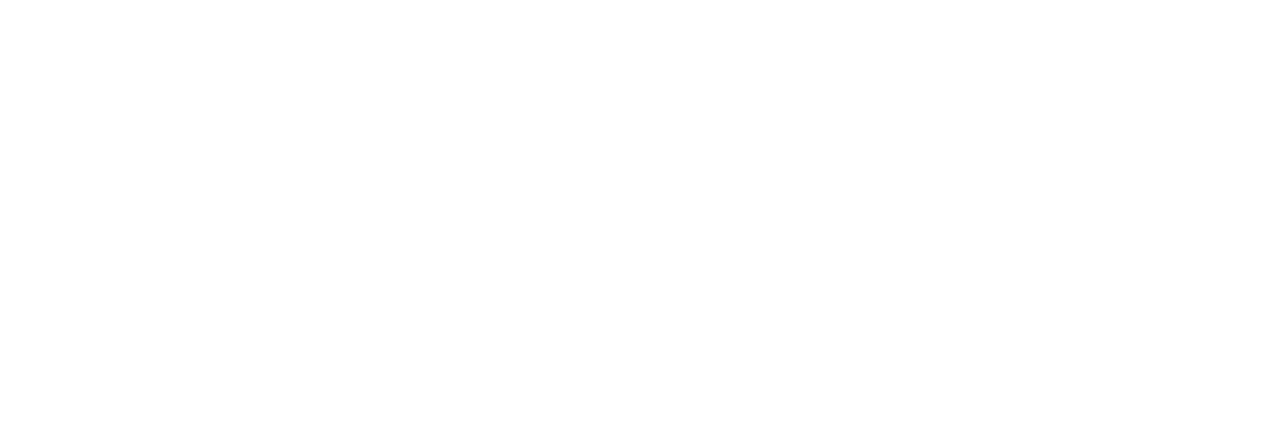
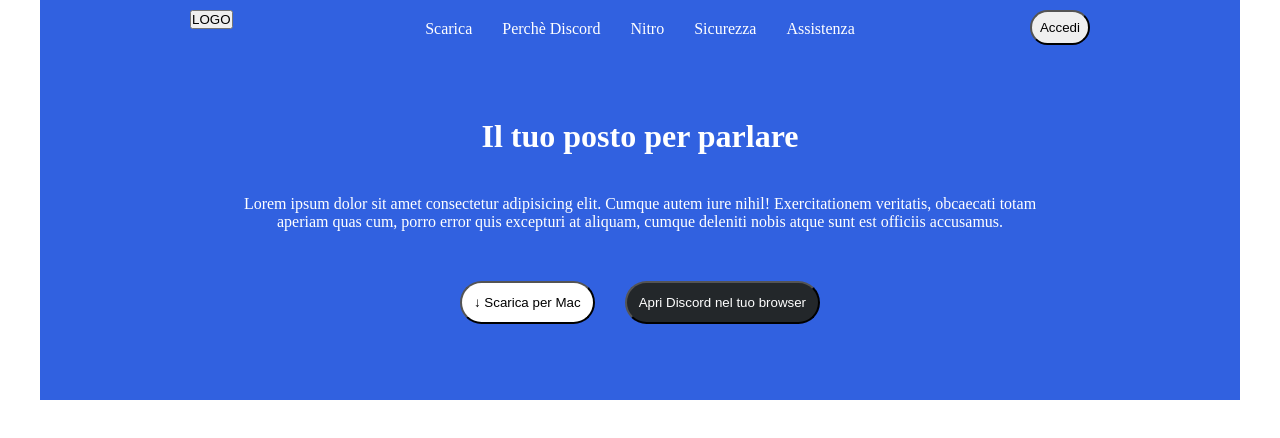
Before and after one commit to AlessandroRamoni/htmlcss-struttura-discord, a plain HTML site: page index.html in a window 1280 px wide. Drawn offline with Linux system fonts and the light colour scheme.

Commit message:
create header

```diff
--- a/css/style.css
+++ b/css/style.css
@@ -3,3 +3,84 @@
     margin: 0;
     box-sizing: border-box;
 }
+
+body{
+    max-width: 1200px;
+    margin: 0 auto;
+}
+
+header{
+    height: 400px;
+    background-color: #3161e0;
+    position: relative;
+}
+
+header nav ul{
+    margin: 0;
+    padding: 0;
+    list-style: none;
+}
+
+header nav ul{
+    display: flex;
+    justify-content: center;
+}
+
+header nav ul li {
+    padding: 20px 15px 10px;
+}
+
+header nav ul li a{
+    text-decoration: none;
+    color: #ffffff;
+}
+
+#accedi{
+    position: absolute;
+    right: 150px;
+    top: 10px;
+    padding: 8px;
+    border-radius: 30px;
+    cursor: pointer;
+}
+
+#logo{
+    position: absolute;
+    left: 150px;
+    top: 10px;
+}
+
+.titolo{
+    margin: 0 auto;
+    max-width: 800px;
+    margin-top: 70px;
+}
+
+.titolo h1, .titolo p{
+    text-align: center;
+    color: #ffffff;
+}
+
+.titolo p{
+    padding-top: 40px;
+}
+
+.bottoni{
+    display: flex;
+    justify-content: center;
+    padding-top: 50px;
+    gap: 30px;
+}
+
+#scarica{
+    padding: 12px;
+    border-radius: 30px;
+    background-color: #ffffff;
+}
+
+#apri{
+    padding: 12px;
+    border-radius: 30px;
+    background-color: #23272a;
+    color: #ffffff;
+}
--- a/index.html
+++ b/index.html
@@ -10,7 +10,30 @@
 </head>
 
 <body>
-    <header></header>
+    <header>
+        <nav>
+            <ul>
+                <li><a href="#">Scarica</a></li>
+                <li><a href="#">Perchè Discord</a></li>
+                <li><a href="#">Nitro</a></li>
+                <li><a href="#">Sicurezza</a></li>
+                <li><a href="#">Assistenza</a></li>
+            </ul>
+        </nav>
+        <button id="logo">LOGO</button>
+        <button id="accedi">Accedi</button>
+        <div class="titolo">
+            <h1>Il tuo posto per parlare</h1>
+            <p>Lorem ipsum dolor sit amet consectetur adipisicing elit. Cumque autem iure nihil! Exercitationem
+                veritatis, obcaecati totam aperiam quas cum, porro error quis excepturi at aliquam, cumque deleniti
+                nobis atque sunt est officiis accusamus.
+            </p>
+        </div>
+        <div class="bottoni">
+            <button id="scarica"><span>&#8595;</span> Scarica per Mac</button>
+            <button id="apri">Apri Discord nel tuo browser</button>
+        </div>
+    </header>
     <main>
         <section></section>
         <section></section>
```
